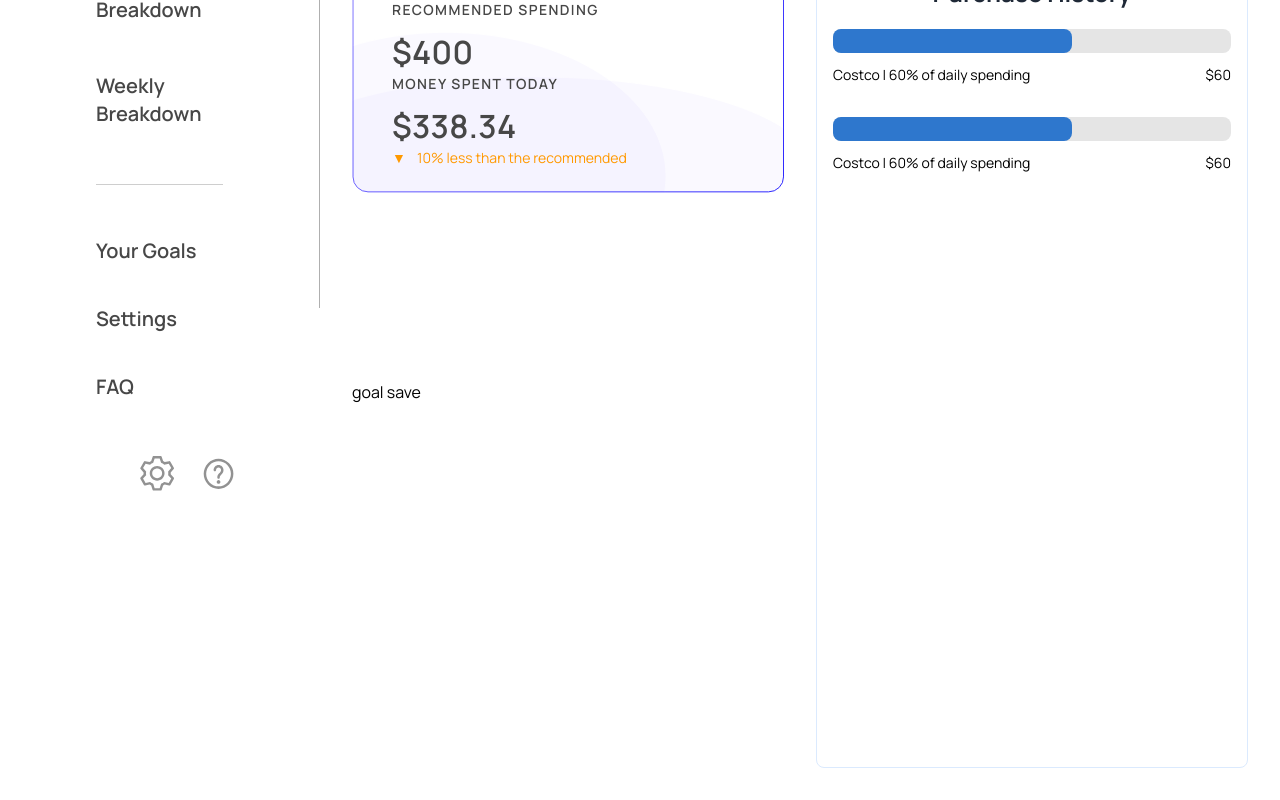
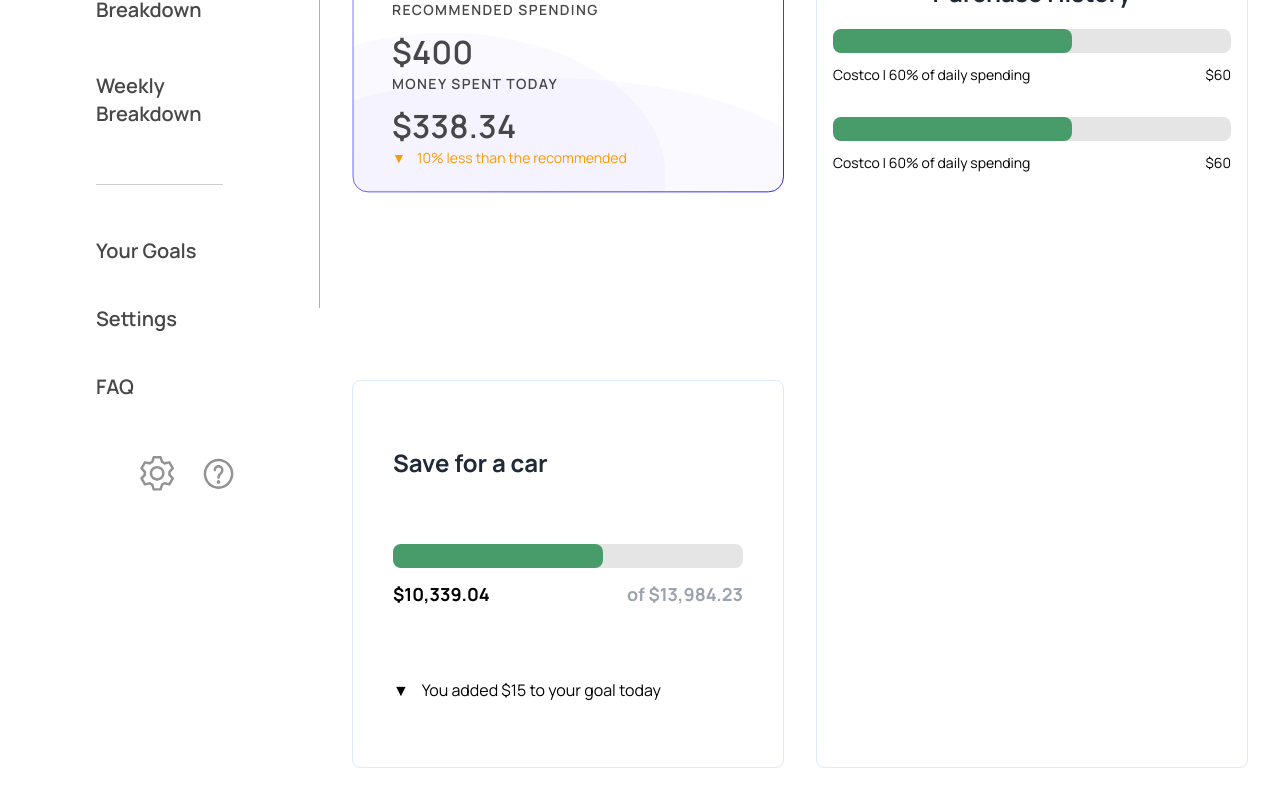
Before and after one commit to anyuan-chen/perdiem, a Next.js app: page /day/2022-01-29 in a window 1280 px wide. Shown: the part 492-1292 px from the top of the page. Built offline with nearby package versions, Linux system fonts and the light colour scheme.

Commit message:
Add car widget

```diff
--- a/pages/day/[day].js
+++ b/pages/day/[day].js
@@ -88,7 +88,21 @@ export default function Day({ day }) {
             <p className="text-sm">$60</p>
           </div>
         </div>
-        <div className="row-span-2">goal save</div>
+        <div className="row-span-2 flex flex-col justify-evenly border rounded-lg p-2 px-10 border-blue-100">
+          <h1 className="text-2xl font-bold text-gray-800 mb-2">
+            Save for a car
+          </h1>
+          <div>
+            <CompletionBar percentage={60} color="#489c6a" />
+            <div className="flex justify-between w-full my-3">
+              <p className="font-bold text-lg">$10,339.04</p>
+              <p className="font-bold text-lg text-gray-400">of $13,984.23</p>
+            </div>
+          </div>
+          <p>
+            {5 < 0 ? "▲ " : "▼ "}&nbsp;&nbsp; You added $15 to your goal today
+          </p>
+        </div>
 
         <style jsx>{`
           .container {
```
